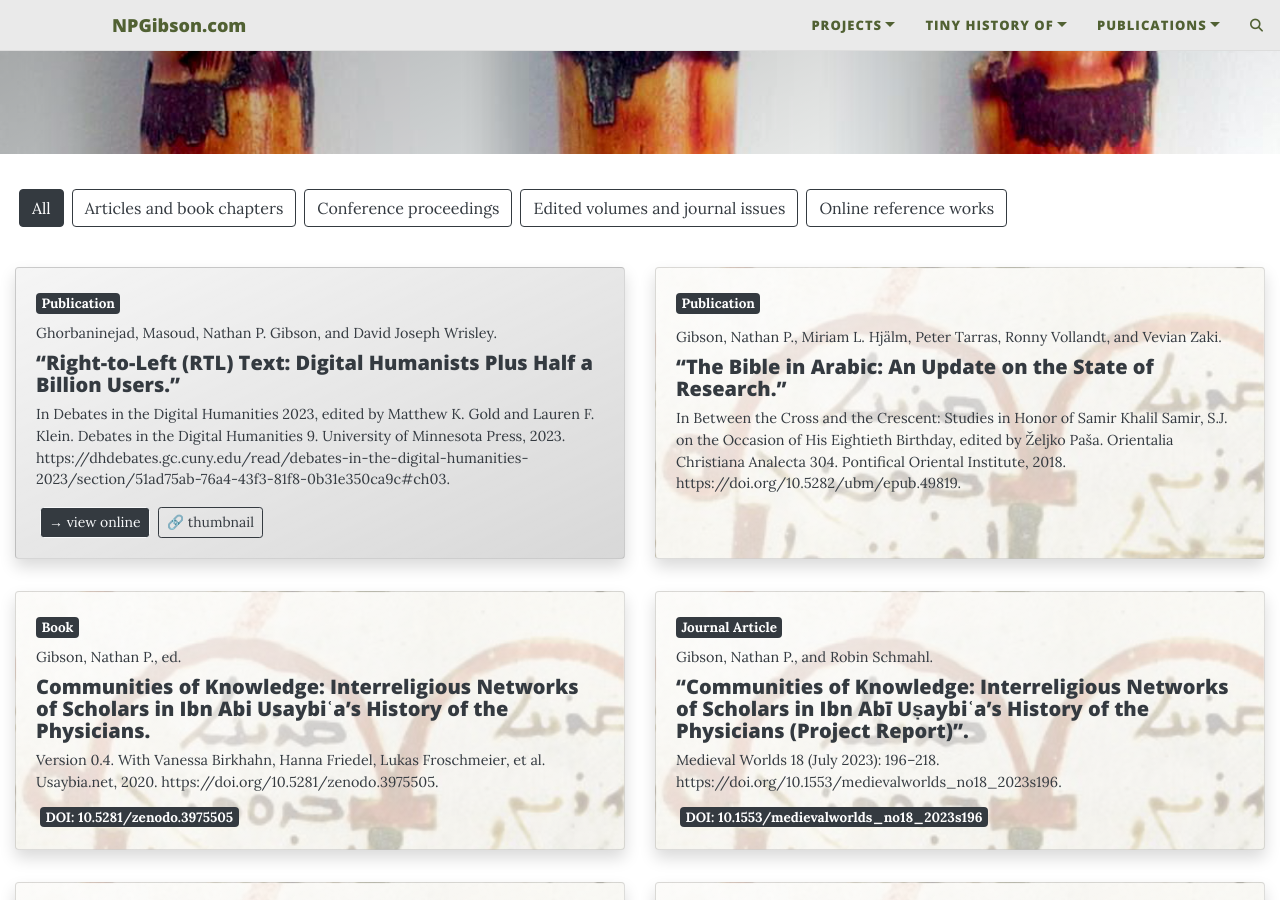
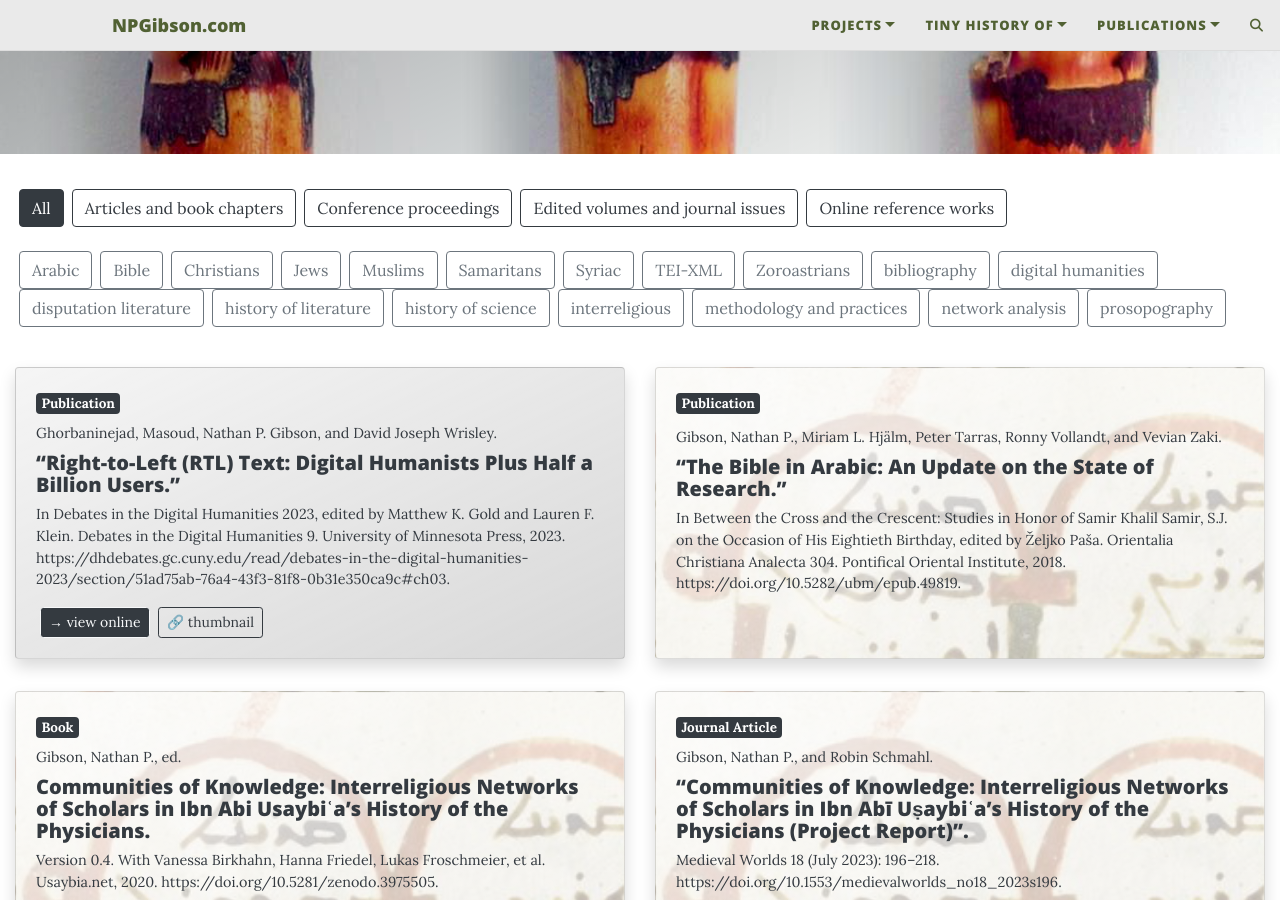
Before and after one commit to nathangibson/nathangibson.github.io, a Jekyll site: the page built from publications.md, in a window 1280 px wide and 900 px high, scrolled down 487 px. Built offline with Jekyll 4.4.1, drawn with Linux system fonts in a browser that asks for light colours; comment, search, counter and statistics services are not loaded.

Commit message:
Updated tags

```diff
--- a/_data/publications.yaml
+++ b/_data/publications.yaml
@@ -129,7 +129,11 @@ references:
   publisher: University of Minnesota Press
   publisher-place: Minneapolis
   tags:
+    - Arabic
+    - digital humanities
     - 'group: publications'
+    - methodology and practices
+    - Syriac
     - 'type: Articles and book chapters'
   title: 'Right-to-Left (RTL) Text: Digital Humanists Plus Half a Billion Users'
   type: chapter
@@ -238,7 +242,13 @@ references:
   publisher: Pontifical Oriental Institute
   publisher-place: Rome
   tags:
+    - Arabic
+    - Bible
+    - Christians
     - 'group: publications'
+    - Jews
+    - methodology and practices
+    - Muslims
     - 'type: Articles and book chapters'
   title: 'The Bible in Arabic: An Update on the State of Research'
   type: chapter
@@ -421,8 +431,18 @@ references:
   publisher: Usaybia.net
   publisher-place: Munich
   tags:
+    - Arabic
+    - Christians
+    - digital humanities
     - 'group: publications'
+    - history of science
+    - interreligious
+    - Jews
+    - Muslims
+    - network analysis
+    - Samaritans
     - 'type: Online reference works'
+    - Zoroastrians
   title: >-
     Communities of Knowledge: Interreligious Networks of Scholars in Ibn Abi
     Usaybiʿa’s History of the Physicians
@@ -445,8 +465,20 @@ references:
   language: en
   page: 196–218
   tags:
+    - Arabic
+    - Christians
+    - digital humanities
     - 'group: publications'
+    - history of science
+    - interreligious
+    - Jews
+    - Muslims
+    - network analysis
+    - prosopography
+    - Samaritans
+    - TEI-XML
     - 'type: Articles and book chapters'
+    - Zoroastrians
   title: "Communities of Knowledge: Interreligious Networks of Scholars in Ibn Abī Uṣaybiʿa's\_History of the Physicians (Project Report)"
   type: article-journal
   URL: https://doi.org/10.1553/medievalworlds_no18_2023s196
@@ -504,7 +536,15 @@ references:
   publisher: Routledge
   publisher-place: London
   tags:
+    - Arabic
+    - Christians
     - 'group: publications'
+    - history of science
+    - interreligious
+    - Jews
+    - Muslims
+    - Samaritans
+    - Syriac
     - 'type: Articles and book chapters'
   title: Cross-communal scholarly interactions
   type: chapter
@@ -617,7 +657,11 @@ references:
   publisher-place: Washington, D.C.
   source: www.balisage.net
   tags:
+    - digital humanities
     - 'group: publications'
+    - methodology and practices
+    - Syriac
+    - TEI-XML
     - 'type: Conference proceedings'
   title: Encoding Western and Non-Western Names for Ancient Syriac Authors
   type: paper-conference
@@ -866,8 +910,17 @@ references:
   publisher: Verlag der Österreichischen Akademie der Wissenschaften
   publisher-place: Wien
   tags:
+    - Arabic
+    - Christians
+    - digital humanities
     - 'group: publications'
+    - history of science
+    - interreligious
+    - Jews
+    - Muslims
+    - Samaritans
     - 'type: Articles and book chapters'
+    - Zoroastrians
   title: >-
     Knowledge Collaboration among Jews, Christians, Zoroastrians, and Muslims in
     the Abbasid Near East: Introduction
@@ -953,8 +1006,20 @@ references:
   language: en
   page: 246–270
   tags:
+    - Arabic
+    - Christians
+    - digital humanities
     - 'group: publications'
+    - history of science
+    - interreligious
+    - Jews
+    - Muslims
+    - network analysis
+    - prosopography
+    - Samaritans
+    - TEI-XML
     - 'type: Articles and book chapters'
+    - Zoroastrians
   title: >-
     Labeling Religious Affiliation in Ibn Abī Uṣaybiʿa's *History of
     Physicians*: A Quest
@@ -1024,7 +1089,10 @@ references:
       day: 30
   language: en
   tags:
+    - digital humanities
     - 'group: publications'
+    - history of literature
+    - TEI-XML
     - 'type: Articles and book chapters'
   title: >-
     From Manuscript Catalogues to a Handbook of Syriac Literature: Modeling an
@@ -1113,7 +1181,14 @@ references:
   publisher: Brill
   publisher-place: Leiden
   tags:
+    - Arabic
+    - Bible
+    - Christians
+    - disputation literature
     - 'group: publications'
+    - interreligious
+    - Jews
+    - Muslims
     - 'type: Articles and book chapters'
   title: A Mid-Ninth-Century Arabic Translation of Isaiah? Glimpses from al-Jāḥiẓ
   type: chapter
@@ -1160,7 +1235,10 @@ references:
   license: CC-BY 4.0
   source: hcommons.org
   tags:
+    - digital humanities
     - 'group: publications'
+    - history of literature
+    - TEI-XML
     - 'type: Articles and book chapters'
   title: 'Modeling a Body of Literature in TEI: The New Handbook of Syriac Literature'
   title-short: Modeling a Body of Literature in TEI
@@ -1342,7 +1420,11 @@ references:
   publisher: The Syriac Reference Portal
   publisher-place: Syriaca.org
   tags:
+    - Christians
+    - digital humanities
     - 'group: publications'
+    - history of literature
+    - Syriac
     - 'type: Online reference works'
   title: The New Handbook of Syriac Literature
   type: book
@@ -1809,7 +1891,12 @@ references:
   publisher: The Syriac Reference Portal
   publisher-place: Syriaca.org
   tags:
+    - Christians
+    - digital humanities
     - 'group: publications'
+    - history of literature
+    - prosopography
+    - Syriac
     - 'type: Online reference works'
   title: A Guide to Syriac Authors
   type: book
@@ -1832,7 +1919,12 @@ references:
   publisher: The Syriac Reference Portal
   publisher-place: Syriaca.org
   tags:
+    - Christians
+    - digital humanities
     - 'group: publications'
+    - history of literature
+    - prosopography
+    - Syriac
     - 'type: Online reference works'
   title: The Syriac Biographical Dictionary
   type: book
@@ -1873,7 +1965,13 @@ references:
   publisher-place: Leiden
   source: Open WorldCat
   tags:
+    - Arabic
+    - Bible
+    - Christians
+    - disputation literature
     - 'group: publications'
+    - interreligious
+    - Syriac
     - 'type: Articles and book chapters'
   title: >-
     Inquiring of “Beelzebub”: Timothy and al-Jāḥiẓ on Christians in the ʿAbbāsid
@@ -1906,8 +2004,16 @@ references:
   publisher: "Verlag der Ã\x96sterreichischen Akademie der Wissenschaften"
   publisher-place: Wien
   tags:
+    - Arabic
+    - Christians
     - 'group: publications'
+    - history of science
+    - interreligious
+    - Jews
+    - Muslims
+    - Samaritans
     - 'type: Edited volumes and journal issues'
+    - Zoroastrians
   title: >-
     Knowledge Collaboration among Jews, Christians, Zoroastrians, and Muslims in
     the Abbasid Near East I [thematic section]
@@ -1937,8 +2043,16 @@ references:
   publisher: "Verlag der Ã\x96sterreichischen Akademie der Wissenschaften"
   publisher-place: Wien
   tags:
+    - Arabic
+    - Christians
     - 'group: publications'
+    - history of science
+    - interreligious
+    - Jews
+    - Muslims
+    - Samaritans
     - 'type: Edited volumes and journal issues'
+    - Zoroastrians
   title: >-
     Knowledge Collaboration among Jews, Christians, Zoroastrians, and Muslims in
     the Abbasid Near East II [thematic section]
@@ -2049,7 +2163,10 @@ references:
     - year: 2022
   language: en
   tags:
+    - digital humanities
     - 'group: publications'
+    - prosopography
+    - TEI-XML
     - 'type: Articles and book chapters'
   title: Modeling a Born-Digital Factoid Prosopography using the TEI and Linked Data
   type: article-journal
@@ -2112,7 +2229,16 @@ references:
   publisher: Biblia-Arabica.com
   publisher-place: Munich
   tags:
+    - Arabic
+    - Bible
+    - bibliography
+    - Christians
+    - digital humanities
     - 'group: publications'
+    - interreligious
+    - Jews
+    - Muslims
+    - Samaritans
     - 'type: Online reference works'
   title: >-
     Bibliography of the Arabic Bible: A Classified and Annotated History of
```
